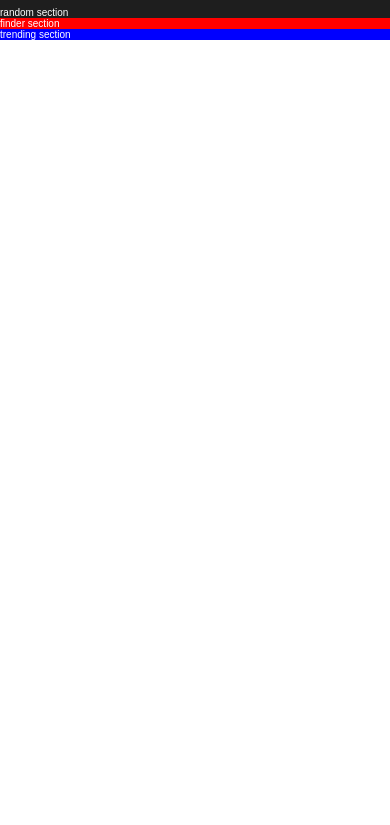
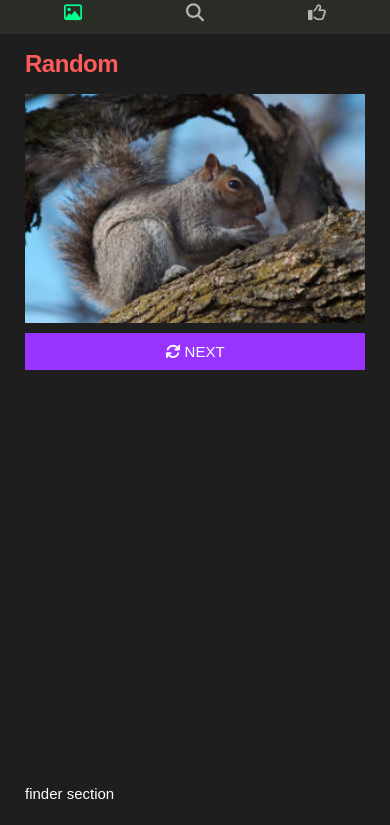
Before and after one commit to JesuaneSaraivaVML/giphyProject, a website: page index.html in a window 390 px wide. Shown: the part 69-894 px from the top of the page. Before the commit the page ends 844 px from the top, so only its background shows below. Drawn offline with Linux system fonts and the light colour scheme.

Commit message:
Implement first section of home page
- Add placeholder images (100px to 600px) for responsive design testing
- Implement HTML structure and styles for the first section of the home page
- Refactor SCSS files:
  - Update mixins and variables in abstracts folder
  - Modify base styles and typography
  - Create new button component styles
  - Adjust layout styles for container, header, and navigation
  - Update main SCSS file to reflect new structure
- Update main CSS and its source map

```diff
--- a/index.html
+++ b/index.html
@@ -43,7 +43,20 @@
         </a>
       </nav>
       <section id="section-random" class="section-random">
-        random section
+        <h2 class="heading-secondary">Random</h2>
+        <picture class="section-random__picture">
+          <source srcset="assets/300px.jpg" media="(min-width: 600px)" />
+          <source srcset="assets/300px.jpg" media="(max-width: 599px)" />
+          <img
+            class="section-random__image"
+            src="assets/400px.jpg"
+            alt="Random GIF"
+          />
+        </picture>
+        <button class="btn">
+          <i class="btn__icon fa-solid fa-arrows-rotate"></i>
+          <span class="btn__text">Next</span>
+        </button>
       </section>
       <section id="section-finder" class="section-finder">
         finder section
--- a/scss/abstracts/_mixins.scss
+++ b/scss/abstracts/_mixins.scss
@@ -0,0 +1,4 @@
+@mixin sticky-element($top: 0) {
+  position: sticky;
+  top: $top;
+}
--- a/scss/abstracts/_variables.scss
+++ b/scss/abstracts/_variables.scss
@@ -1,11 +1,27 @@
 // COLORS
 $color-bg-primary: #121212;
 $color-bg-secondary: #1e1e1e;
+$color-bg-tertiary: #292d26;
 $color-text-primary: #ffffff;
 $color-text-secondary: #b3b3b3;
-$color-accent-primary: #ff69b4;
-$color-accent-secondary: #00ff00;
-$color-accent-tertiary: #9933ff;
+$color-accent-primary: #04ff8e; // Giphy's bright green
+$color-accent-secondary: #ff5b5b; // Giphy's pink/red
+$color-accent-tertiary: #9933ff; // Giphy's purple
+$color-btn-hover: #9933ffb7;
 
 // FONT
-$default-font-size: 1.6rem;
+$default-font-size: 1.5rem;
+$default-icon-size: 1.8rem;
+$heading-font-size-primary: 2.6rem;
+$heading-font-size-secondary: 2.4rem;
+
+// PADDING
+$section-padding-sm: 1rem 2.5rem;
+
+// BUTTONS
+$button-padding: 1rem;
+
+// DIV HEIGHTS
+$header-height: 5.9875rem;
+$nav-height: 4.3rem;
+$section-height: calc(100vh - (#{$header-height} + #{$nav-height}));
--- a/scss/base/_base.scss
+++ b/scss/base/_base.scss
@@ -1,3 +1,4 @@
+@use "../abstracts/variables" as v;
 *,
 *::after,
 *::before {
@@ -13,4 +14,5 @@ html {
 
 body {
   box-sizing: border-box;
+  font-size: v.$default-font-size;
 }
--- a/scss/base/_typography.scss
+++ b/scss/base/_typography.scss
@@ -1,4 +1,10 @@
 @use "../abstracts/variables" as v;
+
+%heading-style {
+  font-weight: 700;
+  line-height: 3.988rem;
+  letter-spacing: -0.02em;
+}
 
 body {
   font-family: Work Sans, sans-serif;
@@ -6,10 +12,14 @@ body {
 }
 
 .heading-primary {
+  @extend %heading-style;
   color: v.$color-accent-primary;
   text-transform: uppercase;
-  font-size: 2.5rem;
-  font-weight: 700;
-  line-height: 3.988rem;
-  letter-spacing: -0.02em;
+  font-size: v.$heading-font-size-primary;
 }
+.heading-secondary {
+  @extend %heading-style;
+  color: v.$color-accent-secondary;
+  text-transform: capitalize;
+  font-size: v.$heading-font-size-secondary;
+}
--- /dev/null
+++ b/scss/components/_button.scss
@@ -0,0 +1,23 @@
+@use "../abstracts/variables" as v;
+
+.btn {
+  background-color: v.$color-accent-tertiary;
+  color: #fff;
+  border: none;
+  border-radius: 0;
+  font-family: inherit;
+  font-size: 1.5rem;
+  text-transform: uppercase;
+  padding: v.$button-padding;
+  cursor: pointer;
+  transition: all 0.2s;
+
+  &__icon {
+  }
+  &__text {
+  }
+
+  &:hover {
+    background-color: v.$color-btn-hover;
+  }
+}
--- a/scss/layout/_container.scss
+++ b/scss/layout/_container.scss
@@ -1,8 +1,7 @@
+@use "../abstracts/variables" as v;
+
 .container {
   display: grid;
   grid-template-columns: 1fr; // Single column for mobile
-  grid-template-rows: repeat(
-    auto,
-    5
-  ); // Auto height for header and nav, rest takes remaining space
+  grid-template-rows: repeat(auto, 5);
 }
--- a/scss/layout/_header.scss
+++ b/scss/layout/_header.scss
@@ -1,5 +1,9 @@
 @use "../abstracts/variables" as v;
+@use "../abstracts/mixins" as m;
 
 .header {
   background-color: v.$color-bg-primary;
+  padding: 1rem;
+  height: v.$header-height;
+  @include m.sticky-element(0);
 }
--- a/scss/layout/_navigation.scss
+++ b/scss/layout/_navigation.scss
@@ -1,12 +1,15 @@
 @use "../abstracts/variables" as v;
+@use "../abstracts/mixins" as m;
 
 .mobile-nav {
-  background-color: v.$color-bg-secondary;
+  background-color: v.$color-bg-tertiary;
+  height: v.$nav-height;
+  @include m.sticky-element(v.$header-height);
   display: flex;
   flex-direction: row;
   justify-content: space-around;
   align-items: center;
-  padding: 1rem;
+  padding: 1.2rem;
 
   &__item {
     text-decoration: none;
@@ -18,11 +21,11 @@
     }
 
     &:hover {
-      color: v.$color-accent-primary;
+      color: v.$color-accent-secondary;
     }
   }
 
   &__icon {
-    font-size: v.$default-font-size;
+    font-size: v.$default-icon-size;
   }
 }
--- a/scss/main.scss
+++ b/scss/main.scss
@@ -12,4 +12,6 @@
 @use "layout/container";
 @use "layout/navigation";
 
+@use "components/button";
+
 @use "pages/home";
--- a/scss/pages/_home.scss
+++ b/scss/pages/_home.scss
@@ -2,10 +2,29 @@
 
 .section-random {
   background-color: v.$color-bg-secondary;
+  padding: v.$section-padding-sm;
+  height: calc(100vh - (#{v.$header-height} + #{v.$nav-height}));
+  display: flex;
+  flex-direction: column;
+  gap: 1rem;
+
+  &__picture {
+    display: block;
+  }
+
+  &__image {
+    width: 100%;
+    height: 100%;
+    object-fit: cover;
+    object-position: center;
+  }
 }
+
 .section-finder {
-  background-color: red;
+  background-color: v.$color-bg-secondary;
+  padding: v.$section-padding-sm;
+  height: v.$section-height;
+  display: flex;
+  flex-direction: column;
+  gap: 1rem;
 }
-.section-trending {
-  background-color: blue;
-}
```
Also changed, not shown: assets/100px.jpg (added), assets/200px.jpg (added), assets/300px.jpg (added), assets/400px.jpg (added), assets/600px.jpg (added), css/main.css, 1 other file.
